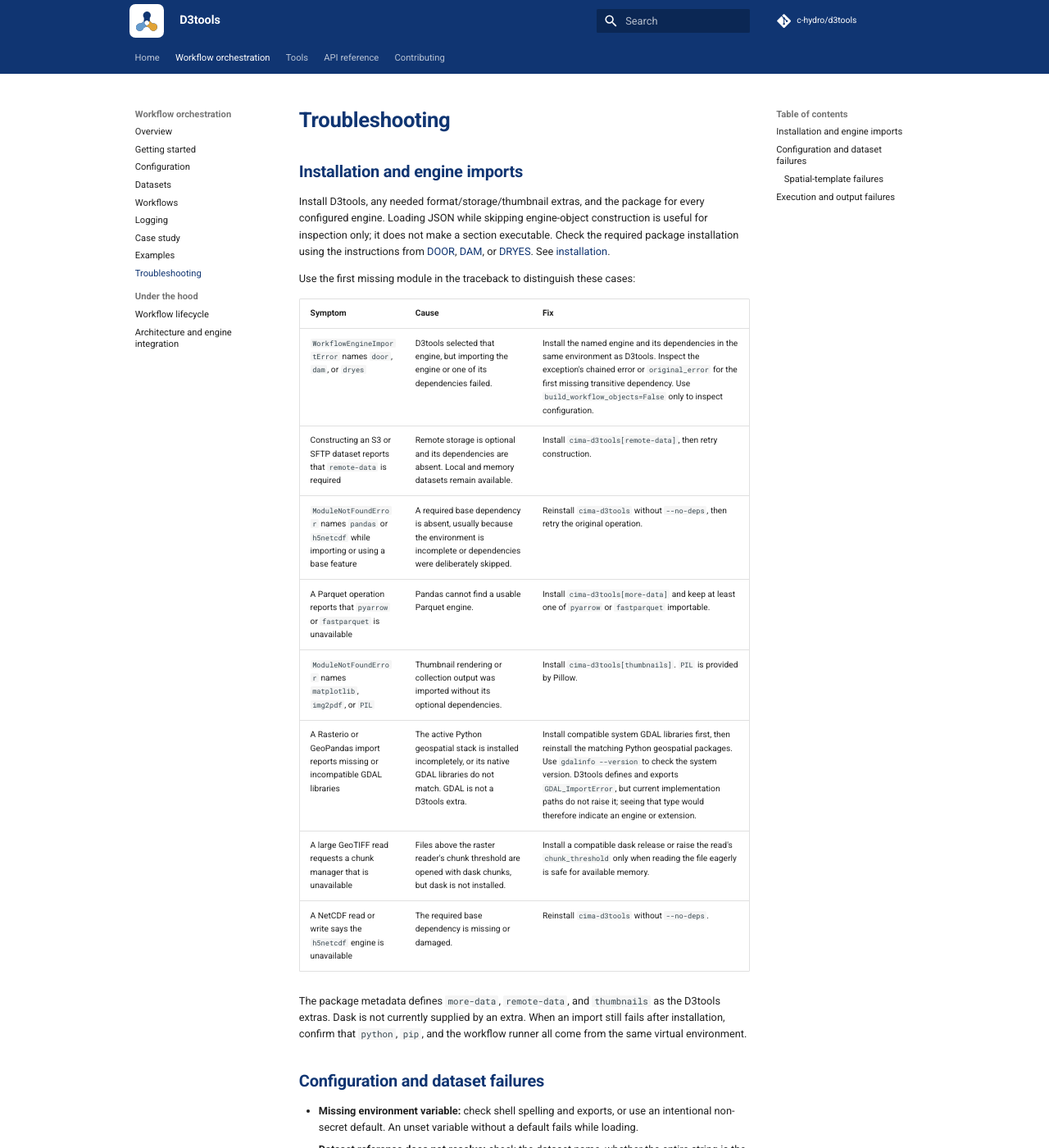
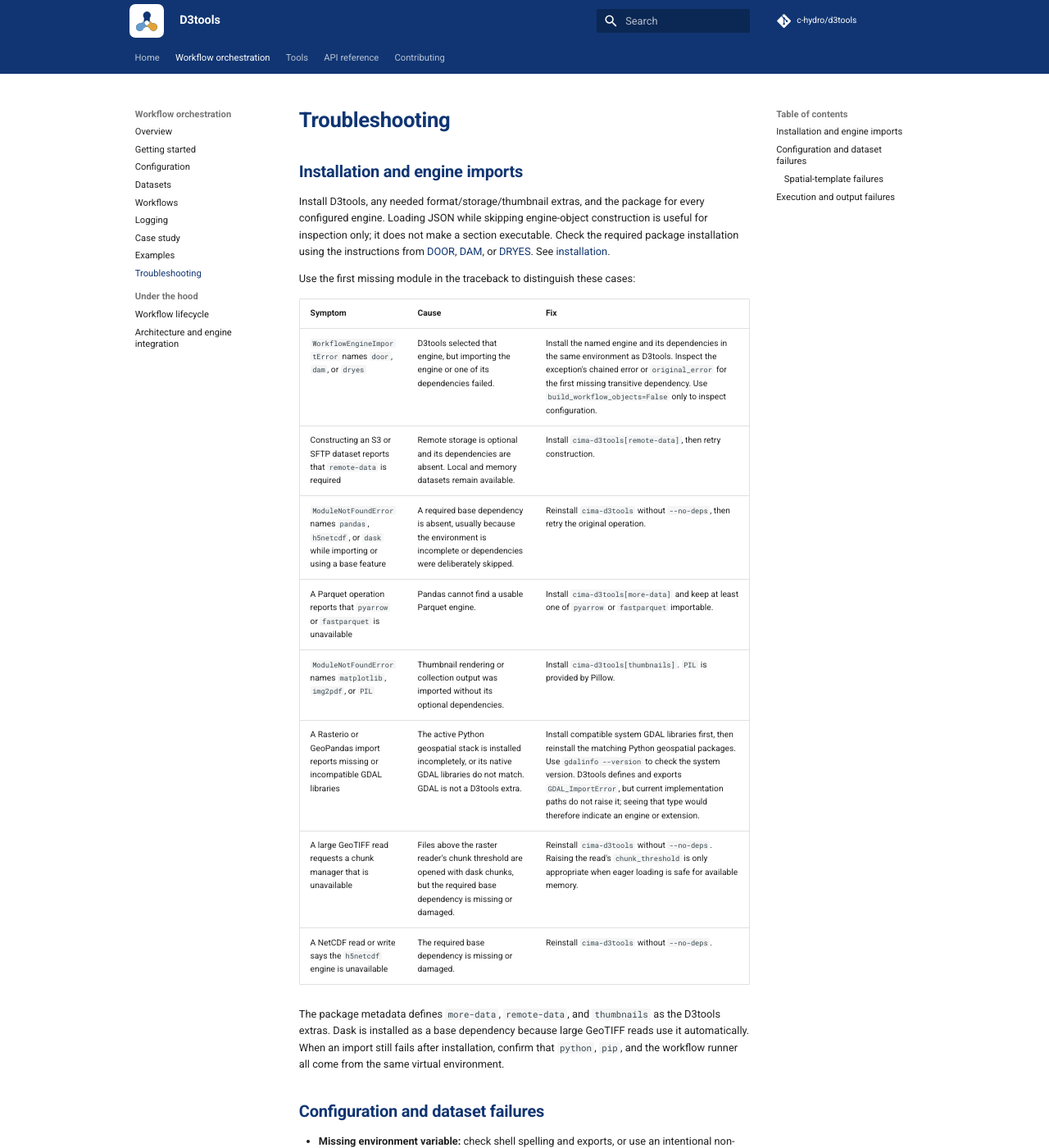
Before and after one commit to c-hydro/d3tools, an MkDocs documentation site: the page built from docs/workflow_orchestration/troubleshooting.md, in a window 1280 px wide and 1400 px high. Shown: the whole window at 82% size. Built offline with MkDocs 1.6.1 and Material for MkDocs 9.7.7, drawn with Linux system fonts in a browser that asks for light colours; comment, search, counter and statistics services are not loaded.

Commit message:
docs: clarify dask installation requirement

```diff
--- a/docs/workflow_orchestration/troubleshooting.md
+++ b/docs/workflow_orchestration/troubleshooting.md
@@ -17,17 +17,18 @@ Use the first missing module in the traceback to distinguish these cases:
 | --- | --- | --- |
 | `WorkflowEngineImportError` names `door`, `dam`, or `dryes` | D3tools selected that engine, but importing the engine or one of its dependencies failed. | Install the named engine and its dependencies in the same environment as D3tools. Inspect the exception's chained error or `original_error` for the first missing transitive dependency. Use `build_workflow_objects=False` only to inspect configuration. |
 | Constructing an S3 or SFTP dataset reports that `remote-data` is required | Remote storage is optional and its dependencies are absent. Local and memory datasets remain available. | Install `cima-d3tools[remote-data]`, then retry construction. |
-| `ModuleNotFoundError` names `pandas` or `h5netcdf` while importing or using a base feature | A required base dependency is absent, usually because the environment is incomplete or dependencies were deliberately skipped. | Reinstall `cima-d3tools` without `--no-deps`, then retry the original operation. |
+| `ModuleNotFoundError` names `pandas`, `h5netcdf`, or `dask` while importing or using a base feature | A required base dependency is absent, usually because the environment is incomplete or dependencies were deliberately skipped. | Reinstall `cima-d3tools` without `--no-deps`, then retry the original operation. |
 | A Parquet operation reports that `pyarrow` or `fastparquet` is unavailable | Pandas cannot find a usable Parquet engine. | Install `cima-d3tools[more-data]` and keep at least one of `pyarrow` or `fastparquet` importable. |
 | `ModuleNotFoundError` names `matplotlib`, `img2pdf`, or `PIL` | Thumbnail rendering or collection output was imported without its optional dependencies. | Install `cima-d3tools[thumbnails]`. `PIL` is provided by Pillow. |
 | A Rasterio or GeoPandas import reports missing or incompatible GDAL libraries | The active Python geospatial stack is installed incompletely, or its native GDAL libraries do not match. GDAL is not a D3tools extra. | Install compatible system GDAL libraries first, then reinstall the matching Python geospatial packages. Use `gdalinfo --version` to check the system version. D3tools defines and exports `GDAL_ImportError`, but current implementation paths do not raise it; seeing that type would therefore indicate an engine or extension. |
-| A large GeoTIFF read requests a chunk manager that is unavailable | Files above the raster reader's chunk threshold are opened with dask chunks, but dask is not installed. | Install a compatible dask release or raise the read's `chunk_threshold` only when reading the file eagerly is safe for available memory. |
+| A large GeoTIFF read requests a chunk manager that is unavailable | Files above the raster reader's chunk threshold are opened with dask chunks, but the required base dependency is missing or damaged. | Reinstall `cima-d3tools` without `--no-deps`. Raising the read's `chunk_threshold` is only appropriate when eager loading is safe for available memory. |
 | A NetCDF read or write says the `h5netcdf` engine is unavailable | The required base dependency is missing or damaged. | Reinstall `cima-d3tools` without `--no-deps`. |
 
 The package metadata defines `more-data`, `remote-data`, and `thumbnails` as
-the D3tools extras. Dask is not currently supplied by an extra. When an import still fails
-after installation, confirm that `python`, `pip`, and the workflow runner all
-come from the same virtual environment.
+the D3tools extras. Dask is installed as a base dependency because large
+GeoTIFF reads use it automatically. When an import still fails after
+installation, confirm that `python`, `pip`, and the workflow runner all come
+from the same virtual environment.
 
 ## Configuration and dataset failures
 
```
